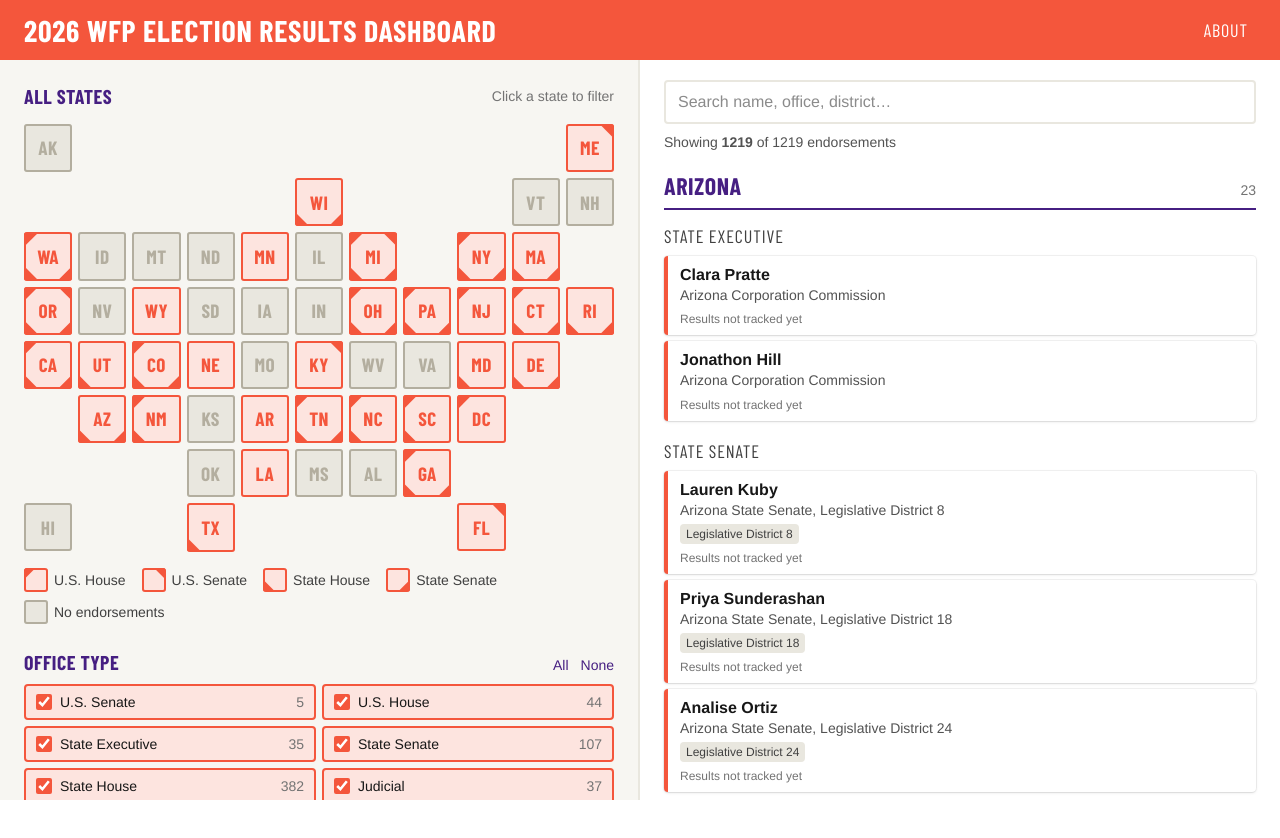
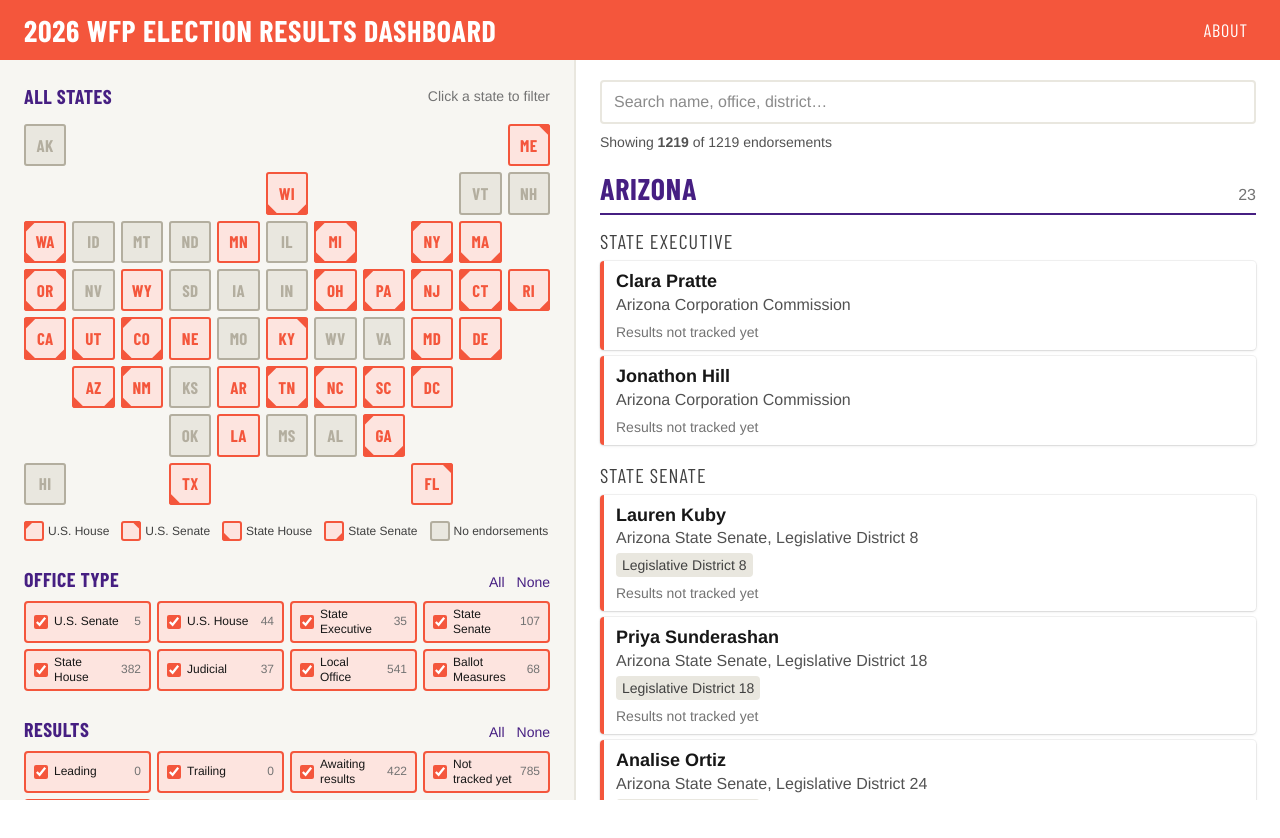
Before and after one commit to chrisscastaneda/wfp-candidate-dashboard, a Vue app: page / in a window 1280 px wide. Shown: the top 838 px of the page. After the commit the page ends 800 px from the top, so only its background shows below. Built offline with nearby package versions, Linux system fonts and the light colour scheme; a web font is replaced by a local one.

Commit message:
ui adjustments

```diff
--- a/src/App.vue
+++ b/src/App.vue
@@ -88,10 +88,12 @@ const resultsTime = new Date(RESULTS_GENERATED_AT).toLocaleString('en-US', {
     </header>
     <AboutDialog ref="about" />
 
-    <main class="grid flex-1 lg:min-h-0 lg:grid-cols-2">
+    <!-- Each panel scrolls on its own on desktop. They're `relative` so absolutely positioned descendants (the
+         cards' sr-only text) are clipped by the panel instead of stretching the whole page. -->
+    <main class="grid flex-1 lg:min-h-0 lg:grid-cols-[45fr_55fr]">
       <!-- Map + filters -->
       <section
-        class="space-y-6 border-wfp-gray bg-[#f7f6f2] px-4 py-5 sm:px-6 lg:overflow-y-auto lg:border-r-2"
+        class="relative space-y-6 border-wfp-gray bg-[#f7f6f2] px-4 py-5 sm:px-6 lg:overflow-y-auto lg:overscroll-contain lg:border-r-2"
         aria-label="Filters"
       >
         <div>
@@ -126,7 +128,7 @@ const resultsTime = new Date(RESULTS_GENERATED_AT).toLocaleString('en-US', {
       </section>
 
       <!-- Candidate list -->
-      <section class="px-4 pb-8 sm:px-6 lg:overflow-y-auto" aria-label="Endorsements">
+      <section class="relative px-4 pb-8 sm:px-6 lg:overflow-y-auto lg:overscroll-contain" aria-label="Endorsements">
         <div class="sticky top-0 z-20 -mx-4 bg-white px-4 pt-5 pb-3 sm:-mx-6 sm:px-6">
           <label class="sr-only" for="search">Search endorsements</label>
           <input
--- a/src/components/CandidateCard.vue
+++ b/src/components/CandidateCard.vue
@@ -50,13 +50,13 @@ const percent = (pct: number | null | undefined) => (pct == null ? '–' : `${pc
   <li class="rounded border-l-4 border-wfp-orange bg-white px-3 py-2 shadow-sm ring-1 ring-black/5">
     <div class="flex items-start justify-between gap-3">
       <div class="min-w-0">
-        <p class="font-semibold leading-snug">{{ candidate.name }}</p>
-        <p v-if="!isMeasure" class="text-sm leading-snug text-neutral-600">{{ candidate.office }}</p>
+        <p class="font-semibold leading-snug lg:text-lg">{{ candidate.name }}</p>
+        <p v-if="!isMeasure" class="text-sm leading-snug text-neutral-600 lg:text-base">{{ candidate.office }}</p>
         <div v-if="chips.length" class="mt-1 flex flex-wrap gap-1">
           <span
             v-for="chip in chips"
             :key="chip"
-            class="rounded-sm bg-wfp-gray px-1.5 py-0.5 text-xs text-neutral-700"
+            class="rounded-sm bg-wfp-gray px-1.5 py-0.5 text-xs text-neutral-700 lg:text-sm"
           >
             {{ chip }}
           </span>
@@ -65,14 +65,14 @@ const percent = (pct: number | null | undefined) => (pct == null ? '–' : `${pc
       <div class="flex shrink-0 flex-col items-end gap-1">
         <span
           v-if="isMeasure"
-          class="rounded px-2 py-0.5 font-headline text-base font-bold uppercase"
+          class="rounded px-2 py-0.5 font-headline text-base font-bold uppercase lg:text-lg"
           :class="candidate.position === 'Yes' ? 'bg-wfp-purple text-white' : 'bg-wfp-orange text-white'"
         >
           Vote {{ candidate.position }}
         </span>
         <span
           v-if="pill"
-          class="rounded-full px-2 py-0.5 font-headline text-sm font-bold uppercase tracking-wide"
+          class="rounded-full px-2 py-0.5 font-headline text-sm font-bold uppercase tracking-wide lg:text-base"
           :class="pill.class"
         >
           {{ pill.text }}
@@ -81,11 +81,11 @@ const percent = (pct: number | null | undefined) => (pct == null ? '–' : `${pc
     </div>
 
     <!-- Results summary -->
-    <p v-if="quietNote" class="mt-1.5 text-xs text-neutral-500">{{ quietNote }}</p>
+    <p v-if="quietNote" class="mt-1.5 text-xs text-neutral-500 lg:text-sm">{{ quietNote }}</p>
     <button
       v-else-if="result"
       type="button"
-      class="mt-1.5 flex w-full items-center gap-2 rounded text-left text-sm hover:bg-[#f7f6f2]"
+      class="mt-1.5 flex w-full items-center gap-2 rounded text-left text-sm hover:bg-[#f7f6f2] lg:text-base"
       :aria-expanded="expanded"
       @click="expanded = !expanded"
     >
--- a/src/components/CandidateList.vue
+++ b/src/components/CandidateList.vue
@@ -35,15 +35,15 @@ const groups = computed(() => {
   <div class="space-y-8">
     <section v-for="group in groups" :key="group.state">
       <h2
-        class="mb-3 flex items-baseline justify-between border-b-2 border-wfp-purple py-1.5 font-headline text-2xl font-bold uppercase tracking-wide text-wfp-purple"
+        class="mb-3 flex items-baseline justify-between border-b-2 border-wfp-purple py-1.5 font-headline text-2xl font-bold uppercase tracking-wide text-wfp-purple lg:text-3xl"
       >
         {{ group.state }}
-        <span class="font-sans text-sm font-normal normal-case tracking-normal text-neutral-500">
+        <span class="font-sans text-sm font-normal normal-case tracking-normal text-neutral-500 lg:text-base">
           {{ group.count }}
         </span>
       </h2>
       <div v-for="[label, rows] in group.categories" :key="label" class="mb-4">
-        <h3 class="mb-1.5 font-headline text-lg font-light uppercase tracking-wider text-neutral-700">
+        <h3 class="mb-1.5 font-headline text-lg font-light uppercase tracking-wider text-neutral-700 lg:text-xl">
           {{ label }}
         </h3>
         <ul class="space-y-1.5">
--- a/src/components/CategoryToggles.vue
+++ b/src/components/CategoryToggles.vue
@@ -32,11 +32,11 @@ function setAll(on: boolean) {
         </button>
       </div>
     </div>
-    <div class="grid grid-cols-1 gap-1.5 min-[420px]:grid-cols-2">
+    <div class="grid grid-cols-2 gap-1.5 sm:grid-cols-4">
       <label
         v-for="c in CATEGORIES"
         :key="c.category"
-        class="flex cursor-pointer items-center gap-2 rounded border-2 px-2.5 py-1.5 text-sm transition-colors select-none"
+        class="flex cursor-pointer items-center gap-1.5 rounded border-2 px-2 py-1 text-sm leading-tight lg:text-xs transition-colors select-none"
         :class="
           enabled.has(c.category)
             ? 'border-wfp-orange bg-[#fde4df] text-neutral-900'
@@ -45,7 +45,7 @@ function setAll(on: boolean) {
       >
         <input
           type="checkbox"
-          class="size-4 accent-wfp-orange"
+          class="size-4 shrink-0 accent-wfp-orange lg:size-3.5"
           :checked="enabled.has(c.category)"
           @change="toggle(c.category)"
         />
--- a/src/components/MapLegend.vue
+++ b/src/components/MapLegend.vue
@@ -10,15 +10,15 @@ const ITEMS = [
 </script>
 
 <template>
-  <div class="flex flex-wrap items-center gap-x-4 gap-y-2 text-sm text-neutral-700">
-    <div v-for="item in ITEMS" :key="item.label" class="flex items-center gap-1.5">
-      <div class="pointer-events-none w-6" aria-hidden="true">
+  <div class="flex flex-wrap items-center gap-x-4 gap-y-2 text-sm text-neutral-700 lg:gap-x-3 lg:text-xs">
+    <div v-for="item in ITEMS" :key="item.label" class="flex items-center gap-1.5 whitespace-nowrap lg:gap-1">
+      <div class="pointer-events-none w-6 lg:w-5" aria-hidden="true">
         <Tile label="" :notches="item.notches" :notch-size="0.5" tabindex="-1" />
       </div>
       {{ item.label }}
     </div>
-    <div class="flex items-center gap-1.5">
-      <div class="pointer-events-none w-6" aria-hidden="true">
+    <div class="flex items-center gap-1.5 whitespace-nowrap lg:gap-1">
+      <div class="pointer-events-none w-6 lg:w-5" aria-hidden="true">
         <Tile label="" tone="muted" tabindex="-1" />
       </div>
       No endorsements
--- a/src/components/ResultDetail.vue
+++ b/src/components/ResultDetail.vue
@@ -17,14 +17,14 @@ const updated = computed(() => {
 </script>
 
 <template>
-  <div class="mt-2 border-t border-wfp-gray pt-2 text-sm">
-    <p class="mb-1.5 text-xs text-neutral-600">{{ result.contest }}</p>
+  <div class="mt-2 border-t border-wfp-gray pt-2 text-sm lg:text-base">
+    <p class="mb-1.5 text-xs text-neutral-600 lg:text-sm">{{ result.contest }}</p>
     <table class="w-full">
       <tbody>
         <tr v-for="c in choices" :key="c.name" :class="c.is_wfp ? 'font-semibold' : ''">
           <td class="py-0.5 pr-2">
             {{ c.name }}
-            <span v-if="c.party" class="text-xs font-normal text-neutral-500">{{ c.party }}</span>
+            <span v-if="c.party" class="text-xs font-normal text-neutral-500 lg:text-sm">{{ c.party }}</span>
           </td>
           <td class="w-2/5 py-0.5 pr-2">
             <div class="h-2 rounded-full bg-wfp-gray" aria-hidden="true">
@@ -40,7 +40,7 @@ const updated = computed(() => {
         </tr>
       </tbody>
     </table>
-    <p class="mt-1.5 text-xs text-neutral-500">
+    <p class="mt-1.5 text-xs text-neutral-500 lg:text-sm">
       <span v-if="result.reporting?.text">{{ result.reporting.text }}. </span>
       <span v-if="updated">Updated {{ updated }}. </span>
       Unofficial results; races aren't called here.
--- a/src/components/StatusToggles.vue
+++ b/src/components/StatusToggles.vue
@@ -32,11 +32,11 @@ function setAll(on: boolean) {
         </button>
       </div>
     </div>
-    <div class="grid grid-cols-1 gap-1.5 min-[420px]:grid-cols-2">
+    <div class="grid grid-cols-2 gap-1.5 sm:grid-cols-4">
       <label
         v-for="s in STATUSES"
         :key="s.status"
-        class="flex cursor-pointer items-center gap-2 rounded border-2 px-2.5 py-1.5 text-sm transition-colors select-none"
+        class="flex cursor-pointer items-center gap-1.5 rounded border-2 px-2 py-1 text-sm leading-tight lg:text-xs transition-colors select-none"
         :class="
           enabled.has(s.status)
             ? 'border-wfp-orange bg-[#fde4df] text-neutral-900'
@@ -45,7 +45,7 @@ function setAll(on: boolean) {
       >
         <input
           type="checkbox"
-          class="size-4 accent-wfp-orange"
+          class="size-4 shrink-0 accent-wfp-orange lg:size-3.5"
           :checked="enabled.has(s.status)"
           @change="toggle(s.status)"
         />
```
